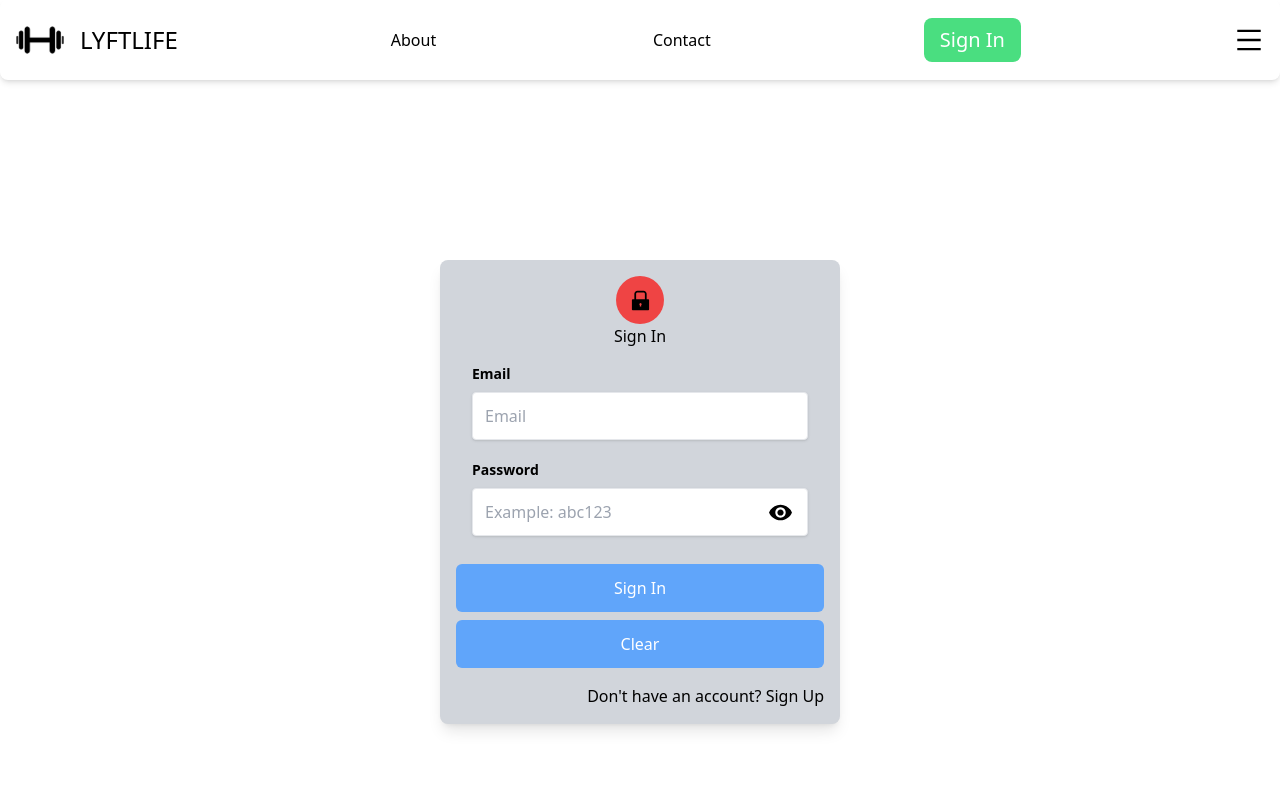
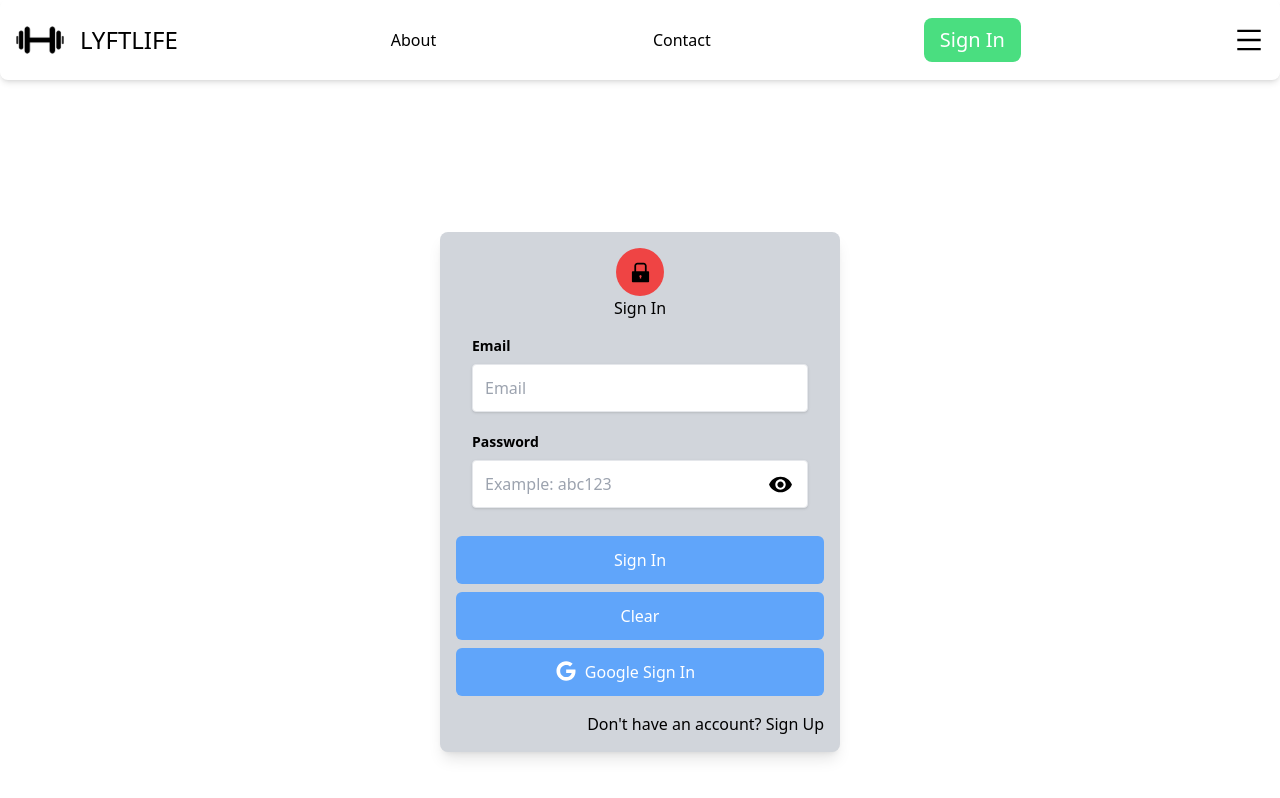
Before and after one commit to krisf451/lyftlife, a React (Create React App) app in the folder client/: page /auth in a window 1280 px wide. Shown: the top 798 px of the page. Built offline with nearby package versions, Linux system fonts and the light colour scheme; no server answers.

Commit message:
feat: added google-react-login, google-auth is depreciated now so I had to find an older client ID, is working now

```diff
--- a/client/package.json
+++ b/client/package.json
@@ -13,6 +13,7 @@
     "react": "^18.1.0",
     "react-dom": "^18.1.0",
     "react-file-base64": "^1.0.3",
+    "react-google-login": "^5.2.2",
     "react-hot-toast": "^2.2.0",
     "react-icons": "^4.3.1",
     "react-redux": "^8.0.1",
--- a/client/src/components/Auth.js
+++ b/client/src/components/Auth.js
@@ -1,6 +1,16 @@
 import React, { useState } from "react";
 import { AiFillLock } from "react-icons/ai";
+import { FaGoogle } from "react-icons/fa";
 import AuthInput from "./AuthInput";
+import { GoogleLogin } from "react-google-login";
+
+const initialFormValues = {
+  firstName: "",
+  lastName: "",
+  email: "",
+  password: "",
+  confirmPassword: "",
+};
 
 const Auth = () => {
   const [formValues, setFormValues] = useState({});
@@ -19,13 +29,7 @@ const Auth = () => {
   };
 
   const clear = () => {
-    setFormValues({
-      firstName: "",
-      lastName: "",
-      email: "",
-      password: "",
-      confirmPassword: "",
-    });
+    setFormValues(initialFormValues);
   };
 
   const handleShowPassword = () => {
@@ -34,6 +38,14 @@ const Auth = () => {
 
   const switchMode = () => {
     setIsSignup((prevIsSignup) => !prevIsSignup);
+  };
+
+  const googleSuccess = async (res) => {
+    console.log(res);
+  };
+
+  const googleFailure = async (error) => {
+    console.log("Google Sign In Was unsuccessful", error);
   };
 
   return (
@@ -97,6 +109,7 @@ const Auth = () => {
               />
             )}
           </div>
+
           <button
             type="submit"
             className="bg-blue-400 text-white h-12 w-full rounded-md transition-all hover:bg-blue-500 duration-300 ease-in-out mb-2"
@@ -105,12 +118,34 @@ const Auth = () => {
           </button>
           <button
             type="button"
-            className="bg-blue-400 text-white h-12 w-full rounded-md transition-all hover:bg-blue-500 hover:text-white duration-300 ease-in-out mb-4"
+            className="bg-blue-400 text-white h-12 w-full rounded-md transition-all hover:bg-blue-500 hover:text-white duration-300 ease-in-out mb-2"
             onClick={clear}
           >
             Clear
           </button>
-          <div className="flex justify-end items-center w-full">
+          <GoogleLogin
+            clientId={
+              "712064212034-fg459nvfadj3h4etlqi0qef6pq8472kv.apps.googleusercontent.com"
+            }
+            render={(renderProps) => (
+              <button
+                type="button"
+                onClick={renderProps.onClick}
+                disabled={renderProps.disabled}
+                className="relative bg-blue-400 text-white h-12 w-full rounded-md transition-all hover:bg-blue-500 duration-300 ease-in-out mb-2 cursor-pointer"
+              >
+                <FaGoogle
+                  className="absolute left-[100px] bottom-[15px]"
+                  size={20}
+                />
+                Google Sign In
+              </button>
+            )}
+            onSuccess={googleSuccess}
+            onFailure={googleFailure}
+            cookiePolicy={"single_host_origin"}
+          />
+          <div className="flex justify-end items-center w-full mt-2">
             <button onClick={switchMode} type="button">
               {isSignup
                 ? "Already have an account? Sign In"
```
Also changed, not shown: 2 other files (tests, documents, lock files or other folders).
